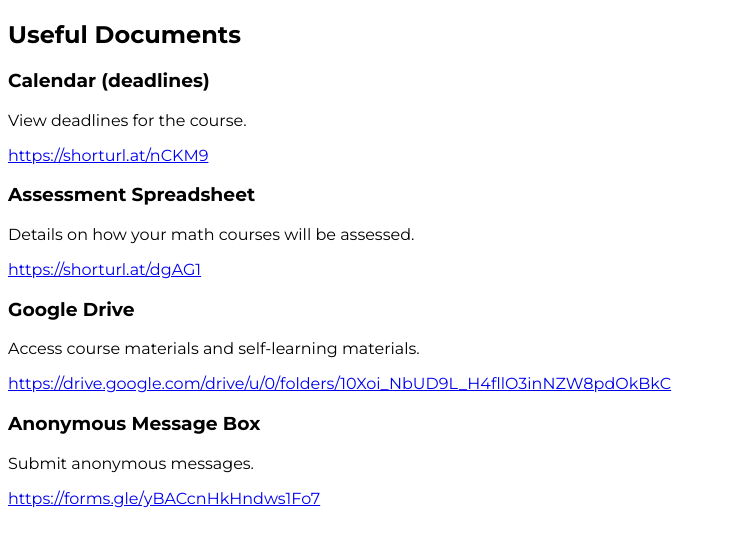
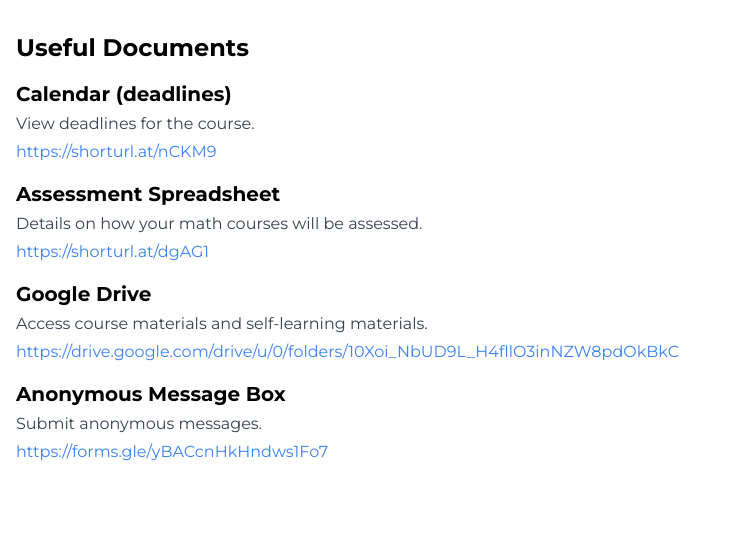
Before and after one commit to WumbleCat/DS-Website, a Next.js app: page /links in a window 1280 px wide. Shown: the top 546 px of the page, without its empty margins (0-733 px from the left). Built offline with nearby package versions, Linux system fonts and the light colour scheme.

Commit message:
css commit

```diff
--- a/app/layout.js
+++ b/app/layout.js
@@ -2,6 +2,7 @@
 
 import React from 'react';
 import { Montserrat } from '@next/font/google';
+import "./globals.css";
 
 const Inter = Montserrat({
   subsets: ['latin'],
@@ -11,11 +12,11 @@ const Inter = Montserrat({
 const Layout = ({ children }) => {
   return (
     <html lang="en">
-      <body className={Inter.className}>
-        {/* <div className="container mx-auto"> */}
-        {children}
-        {/* </div> */}
-      </body>
+      <div className={Inter.className}>
+        <div className="container mx-auto">
+          {children}
+        </div>
+      </div>
     </html>
   );
 }
--- a/app/page.jsx
+++ b/app/page.jsx
@@ -17,11 +17,12 @@ export default function Home() {
     ];
 
     return (
+        <div className={Inter.className}>
             <div className="flex flex-col items-center justify-center mt-10 mx-3">
                 <div className="border border-gray-400 rounded-full overflow-hidden">
                     {/* <img src="/images/uob_logo.jpg" alt="University of Bristol Logo" className="mx-auto h-32 w-32" /> */}
                     <Image
-                        src="images/uob_logo.jpg"
+                        src="/images/uob_logo.jpg"
                         alt=""
                         width={100}
                         height={100}
@@ -43,7 +44,7 @@ export default function Home() {
                                     {/* <img src="/images/uob_logo.jpg" alt="img" className='w-8 h-8 mr-2' /> */}
 
                                     <Image
-                                        src="images/uob_logo.jpg"
+                                        src="/images/uob_logo.jpg"
                                         width={20}
                                         height={20}
                                         className="w-8 h-8 mr-2"
@@ -62,5 +63,6 @@ export default function Home() {
                     ))}
                 </div>
             </div>
+        </div>
     );
 }
```
Also changed, not shown: public/uob_logo.jpg (added).
